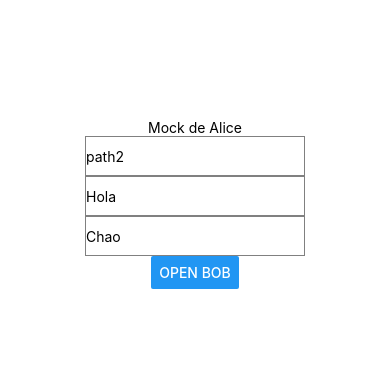
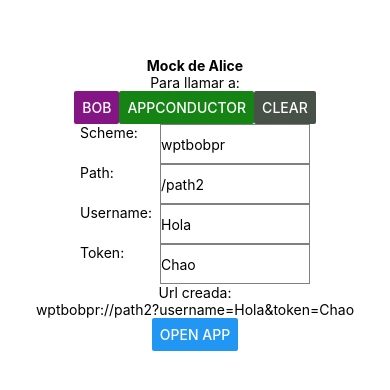
Before and after one commit to JorgeArancibia4869/A, a React Native app: screen / in a window 390 px wide. Shown: the part 218-608 px from the top of the page. Built offline with nearby package versions, Linux system fonts and the light colour scheme.

Commit message:
Generaliza Alice, para que pueda construit cualquier URL, para llamado por deepLinking

```diff
--- a/App.js
+++ b/App.js
@@ -1,20 +1,27 @@
 import { StatusBar } from 'expo-status-bar';
 import React, { useState } from 'react';
-import { Button, StyleSheet, Text, View, TextInput } from 'react-native';
+import { Button, StyleSheet, Text, View, TextInput, Alert } from 'react-native';
 import * as Linking from 'expo-linking';
 
-const linkToBob = async (path, param1, param2) => {
+
+const appsToLink = {
+  ['Bob']: { scheme: 'wptbobpr', path: '/path2', username: 'Hola', token: 'Chao' },
+  ['AppConductor']: { scheme: 'wpt-driver-app', path: '/login', username: 'juanito', token: '1234567890' },
+  clear: { scheme: '', path: '/', username: '', token: '' }
+};
+
+const linkToBob = async (scheme, path, username, token) => {
   console.log('Creando path...')
   /*
   const url = Linking.createURL(path, {
     queryParams: {
-      param1: param1,
-      param2: param2
+      username: username,
+      token: token
     },
     scheme: 'wptbobpr'
   });
   */
-  const url = `wptbobpr://${path}?param1=${param1}&param2=${param2}`
+  const url = `${scheme}:/${path}?username=${username}&token=${token}`
 
   console.log('Path: ' + url);
   let isPossibleOpenURL = false;
@@ -24,6 +31,8 @@ const linkToBob = async (path, param1, param2) => {
     if (isPossibleOpenURL) {
       await Linking.openURL(url);
       console.log("openURL resolved");
+    } else {
+      Alert.alert('Advertencia', 'No hay ninguna app registrada con el scheme ' + scheme);
     }
   } catch(e) {
     console.log(isPossibleOpenURL ? "openURL rejection" : 'canOpenURL rejection');
@@ -39,33 +48,74 @@ const linkToBob = async (path, param1, param2) => {
   console.log('Alice link to Bob Finish');
 }
 
+const initialApp = 'Bob';
+
 export default function App() {
+  const [appDesc, setAppDesc] = useState(initialApp);
+  const [schemeValue, onChangeScheme] = useState(appsToLink[appDesc].scheme);
+  const [pathValue, onChangePath] = useState(appsToLink[appDesc].path);
+  const [usernameValue, onChangeUsername] = useState(appsToLink[appDesc].username);
+  const [tokenValue, onChangeToken] = useState(appsToLink[appDesc].token);
 
-  const [value, onChangeText] = useState('path2');
-  const [value2, onChangeText2] = useState('Hola');
-  const [value3, onChangeText3] = useState('Chao');
-
+  const fillStates = (appname) => {
+    const { scheme, path, username, token } = appsToLink[appname];
+    setAppDesc(appname);
+    onChangeScheme(scheme);
+    onChangePath(path);
+    onChangeUsername(username);
+    onChangeToken(token);
+  };
   return (
     <View style={styles.container}>
-      <Text>Mock de Alice</Text>
+      <Text style={{ fontWeight: 'bold' }}>Mock de Alice</Text>
+      <Text />
       <StatusBar style="auto" />
+      <Text>Para llamar a:</Text>
+      <View style={styles.container2}>
+        <Button style={styles.buttonOps} color="#841584" title="Bob" onPress={() => fillStates('Bob')} />
+        <Button style={styles.buttonOps} color="#158415" title="AppConductor" onPress={() => fillStates('AppConductor')} />
+        <Button style={styles.buttonOps} color="#485148" title="Clear" onPress={() => fillStates('clear')} />
+      </View>
+      <View style={styles.container2}>
+      <Text style={styles.labelInputTxt}>Scheme:</Text>
       <TextInput
-      style={{ height: 40, borderColor: 'gray', borderWidth: 1 }}
-      onChangeText={text => onChangeText(text)}
-      value={value}
-    />
-    <TextInput
-      style={{ height: 40, borderColor: 'gray', borderWidth: 1 }}
-      onChangeText={text => onChangeText2(text)}
-      value={value2}
-    />
-    <TextInput
-      style={{ height: 40, borderColor: 'gray', borderWidth: 1 }}
-      onChangeText={text => onChangeText3(text)}
-      value={value3}
-    />
-      {/* <Text>Url creada: </Text> */}
-      <Button title="Open Bob" onPress={ () => linkToBob(value, value2, value3) } />
+        style={styles.texts}
+        onChangeText={text => onChangeScheme(text)}
+        value={schemeValue}
+        placeHolder="Scheme"
+      />
+      </View>
+      <View style={styles.container2}>
+      <Text style={styles.labelInputTxt}>Path:</Text>
+      <TextInput
+        style={styles.texts}
+        onChangeText={text => onChangePath(text)}
+        value={pathValue}
+        placeHolder="Path"
+      />
+      </View>
+      <View style={styles.container2}>
+      <Text style={styles.labelInputTxt}>Username:</Text>
+      <TextInput
+        style={styles.texts}
+        onChangeText={text => onChangeUsername(text)}
+        value={usernameValue}
+        placeHolder="Username"
+      />
+      </View>
+      <View style={styles.container2}>
+      <Text style={styles.labelInputTxt}>Token:</Text>
+      <TextInput
+        style={styles.texts}
+        onChangeText={text => onChangeToken(text)}
+        value={tokenValue}
+        placeHolder="Token"
+      />
+      </View>
+      <Text />
+      <Text>Url creada:</Text>
+      <Text>{schemeValue}:/{pathValue}?username={usernameValue}{'&'}token={tokenValue}</Text>
+      <Button title="Open App" onPress={ () => linkToBob(schemeValue, pathValue, usernameValue, tokenValue) } />
     </View>
   );
 }
@@ -77,4 +127,15 @@ const styles = StyleSheet.create({
     alignItems: 'center',
     justifyContent: 'center',
   },
+  container2: {
+    flexDirection: 'row'
+  },
+  buttonOps: {
+    margin: 4,
+  },
+  texts: { height: 40, width: 150, borderColor: 'gray', borderWidth: 1 },
+  labelInputTxt: {
+    height: 40,
+    width: 80
+  }
 });
```
